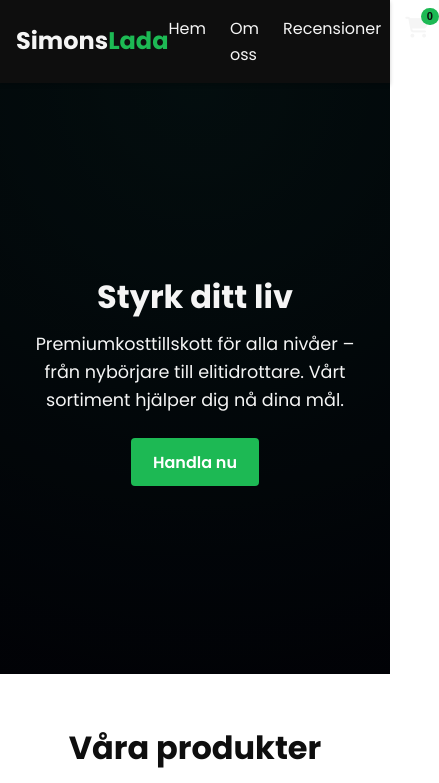
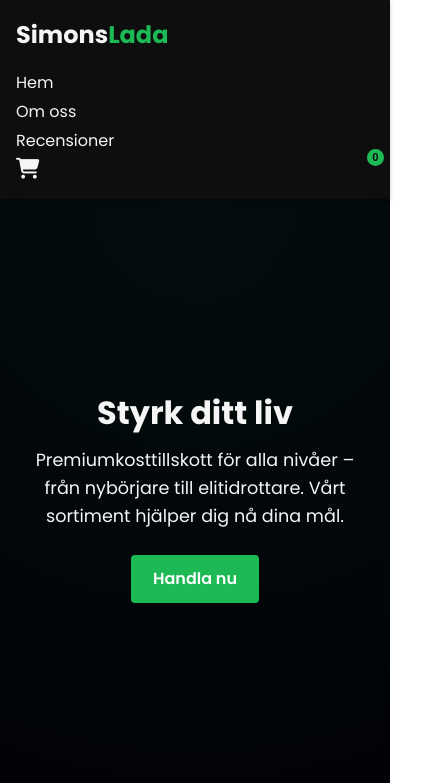
Before and after one commit to svanteblomberg/gymsupps, a plain HTML site: page index.html in a window 390 px wide. Shown: the top 783 px of the page, 439 px wide, since content can reach past the window. Drawn offline with Linux system fonts and the light colour scheme.

Commit message:
justerat storlek

```diff
--- a/style.css
+++ b/style.css
@@ -341,5 +341,26 @@ nav a:hover {
   }
   .product-grid {
     grid-template-columns: repeat(auto-fit, minmax(200px, 1fr));
+  }@media (max-width: 600px) {
+  nav ul {
+    flex-direction: column;
+    align-items: flex-start;
+    gap: 0.2rem;
+  }
+  nav ul li {
+    width: 100%;
+    text-align: left;
+  }
+  .navbar .container {
+    flex-direction: column;
+    align-items: flex-start;
+    gap: 0.5rem;
+  }
+  nav {
+    width: 100%;
+  }
+  .logo {
+    margin-bottom: 0.5rem;
   }
 }
+}
```
